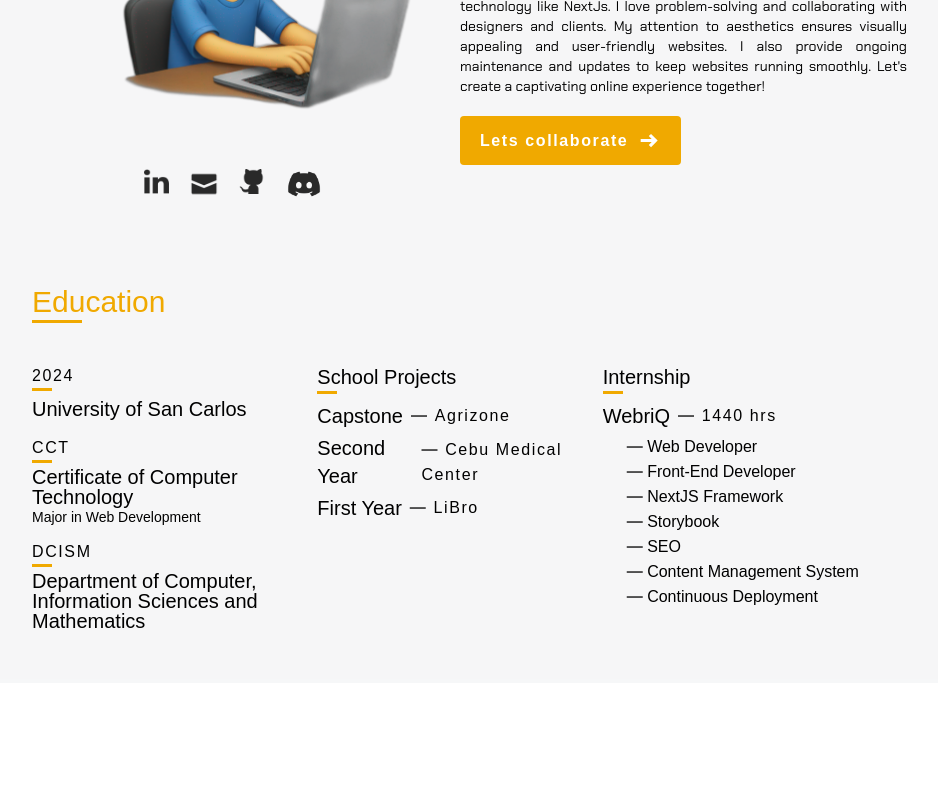
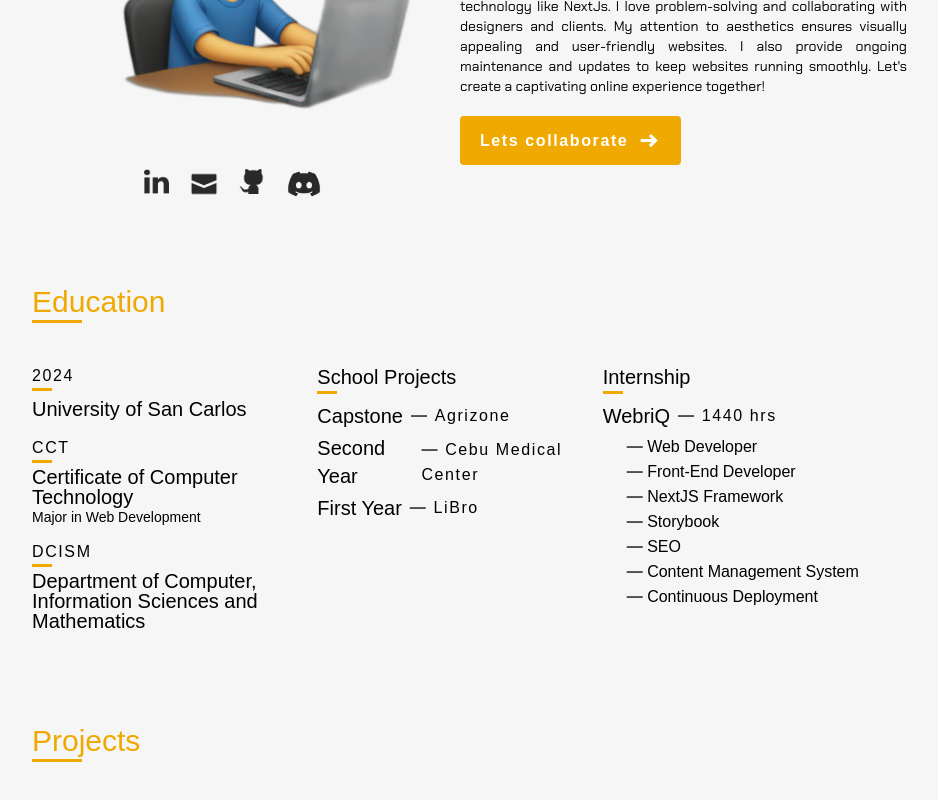
Before and after one commit to kenetmedez/portfolio, a Next.js app: page / in a window 1280 px wide. Shown: the part 338-1138 px from the top of the page, without its empty margins (184-1122 px from the left). Before the commit the page ends 1021 px from the top, so only its background shows below. Built offline with nearby package versions, Linux system fonts and the light colour scheme; a web font is replaced by a local one.

Commit message:
Add: Projects section()un

```diff
--- a/app/page.tsx
+++ b/app/page.tsx
@@ -2,6 +2,7 @@
 import About from "../components/About";
 import Navigation from "@/components/Navigation";
 import Background from "@/components/Background";
+import Projects from "@/components/Projects";
 
 const Home = () => {
   return (
@@ -10,6 +11,7 @@
       <main>
         <Hero />
         <Background />
+        <Projects />
       </main>
     </div>
   );
--- /dev/null
+++ b/components/Projects.tsx
@@ -0,0 +1,21 @@
+import React from "react";
+
+export default function Projects() {
+  return (
+    <section
+      className="w-full relative bg-gray-100/50 py-10 max-w-[1650px] mx-auto cursor-default scroll-mt-14"
+      id="project"
+    >
+      <div className="w-full relative max-w-[1650px] mx-auto">
+        <div className="lg:w-11/12 md:w-10/12 w-full mx-auto">
+          <div className="lg:w-9/12 w-full px-4 mx-auto">
+            <div className="header md:mb-10 mb-4">
+              <h2 className="font-second text-primary text-3xl">Projects</h2>
+              <div className="h-[3px] bg-primary w-[50px]" />
+            </div>
+          </div>
+        </div>
+      </div>
+    </section>
+  );
+}
```
